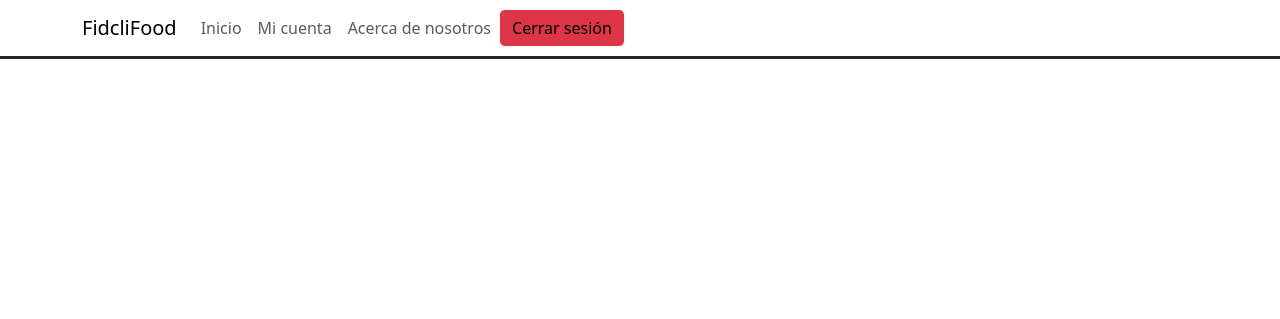
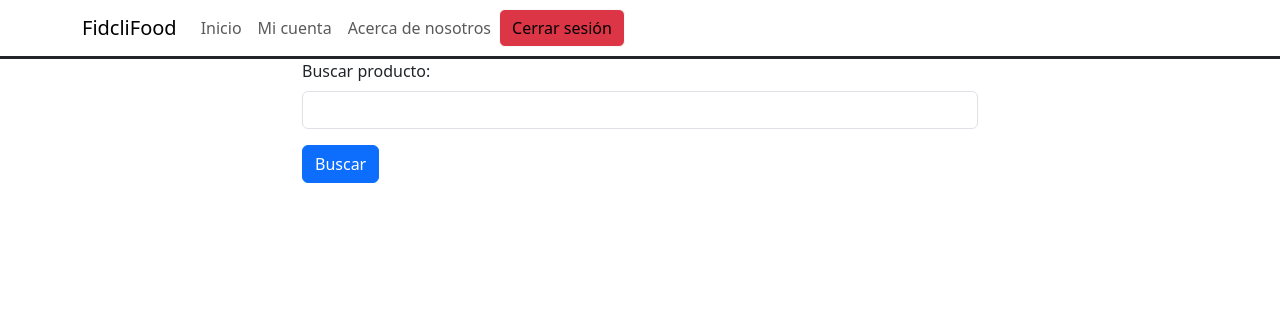
Before and after one commit to CDavilad/FidcliFood-ProyectoIngSoft, a Django app: page /inicioApp/ in a window 1280 px wide. Shown: the top 319 px of the page. Run offline with Django 4.2, Linux system fonts and the light colour scheme; some libraries are stand-ins or nearby versions.

Commit message:
Buscador de productos

```diff
--- a/pagina/templates/inicio.html
+++ b/pagina/templates/inicio.html
@@ -36,7 +36,15 @@
         </div>
     </nav>
     <div class="container" style="width: 700px;">
-
+        <form action="">
+            <div class="mb-3">
+                <label for="searchProducto" class="form-label">
+                    Buscar producto:
+                </label>
+                <input type="text" class="form-control" name="searchProducto" />
+            </div>
+            <button type="submit" class="btn btn-primary">Buscar</button>
+        </form>
     </div>
     <script src="assets/bootstrap/js/bootstrap.min.js"></script>
 </body>
--- a/pagina/views.py
+++ b/pagina/views.py
@@ -59,7 +59,8 @@ def about(request):
     return HttpResponse('<h1>Welcome to About Page</h1>')
 
 def inicioApps(request):
-    return render(request, 'inicio.html')
+    searchTerm = request.GET.get('searchProducto')
+    return render(request, 'inicio.html', {'searchTerm':searchTerm})
 
 def perfil(request):
     return HttpResponse('<h1>This is your profile</h1>')
```
Also changed, not shown: db.sqlite3, 1 other file.
